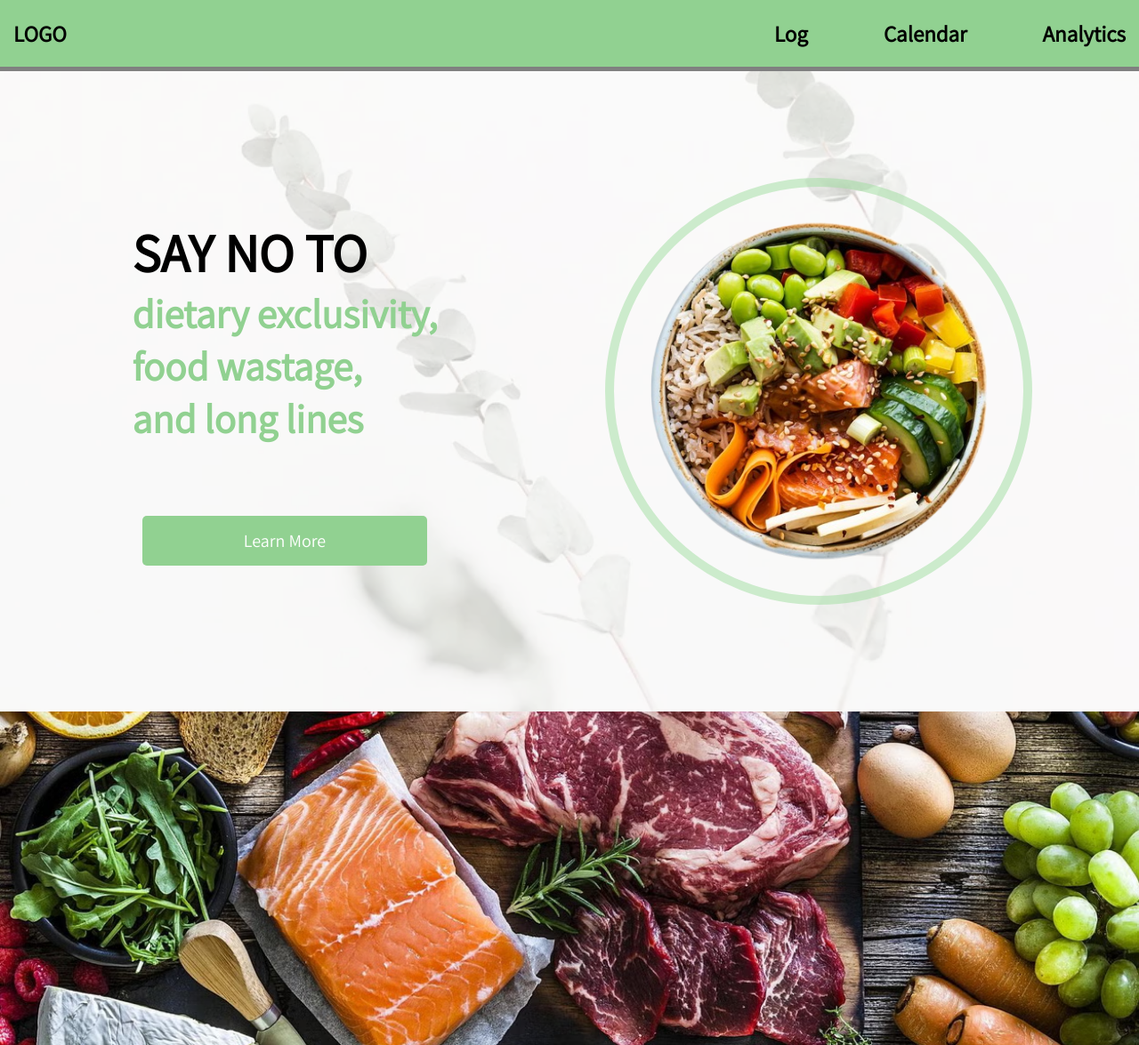
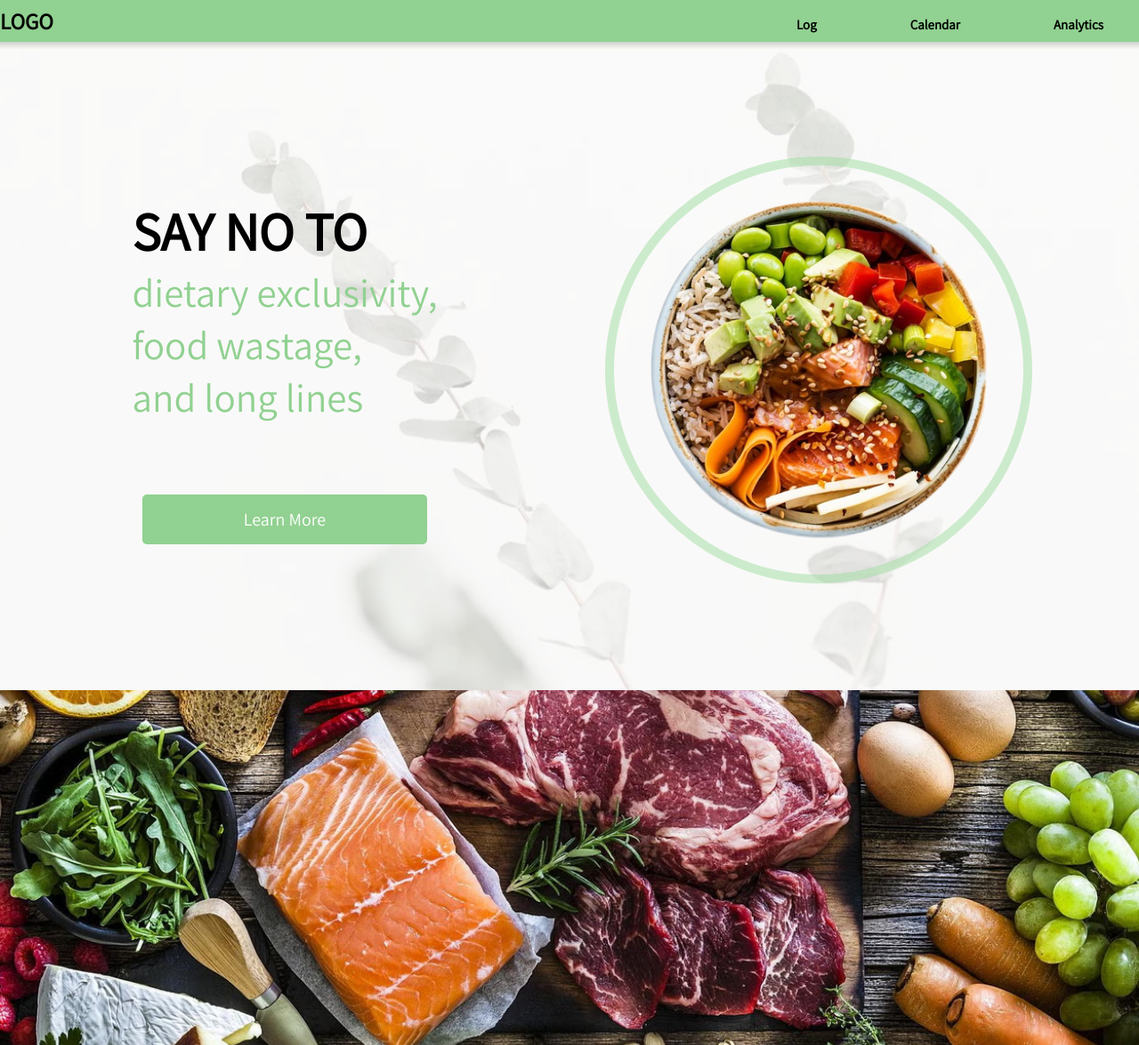
Before and after one commit to code4humanitycalhigh/LunchLink, a Flask app: template templates/home.html in a window 1280 px wide. Shown: the top 1175 px of the page at 89% size. Run offline with Flask 3, Linux system fonts and the light colour scheme; the template is opened without the code that fills it, so the values that code supplies are empty; parts of the project's set-up code (start-up, migrations or seed data) failed here and were passed over.

Commit message:
small UI changes to home.html and style.css

```diff
--- a/app.py
+++ b/app.py
@@ -11,7 +11,7 @@ def homepage():
     upload_sheets_data() #updates form.csv
     df=pd.read_csv("form.csv")
 
-    return render_template('index.html',column_names=df.columns.values, row_data=list(df.values.tolist()),zip=zip)
+    return render_template('home.html',column_names=df.columns.values, row_data=list(df.values.tolist()),zip=zip)
 
 
 if __name__ == '__main__':
--- a/static/css/style.css
+++ b/static/css/style.css
@@ -17,17 +17,35 @@ header{
   align-items: center;
   justify-content: space-between;
   flex-direction: row;
-  padding: 15px;
-  height: 10vh;
+  padding-right: 40px;
+  padding-bottom:10px;
+  height: 7vh;
   font-size: 25px;
   font-weight: 600;
   background-color: var(--light-green);
-  border-bottom: 5px solid gray;
+  background:
+    linear-gradient(
+      to top,
+      var(--main-white) 0%,
+      lightgrey 15%,
+
+      var(--light-green) 16%
+    )
+    left
+    bottom
+
+    no-repeat;
+
 }
 
 .nav-right a{
-  padding-left: 80px;
+  padding-left: 100px;
+
+
   text-decoration: none;
+  font-size: 15px;
+
+
 }
 
 /* Main body styling for home */
@@ -44,7 +62,7 @@ header{
   background: url('../images/leaves-background.jpg');
   background-size: cover;
   position: absolute;
-  top: 0px;
+  top: 30px;
   right: 0px;
   bottom: 0px;
   left: 0px;
@@ -71,6 +89,11 @@ header{
 .text h1 b{
   font-weight: 1000;
   color: black;
+}
+
+.text h2{
+  font-weight: 100;
+  color: var(--light-green);
 }
 
 .main-left button{
```
